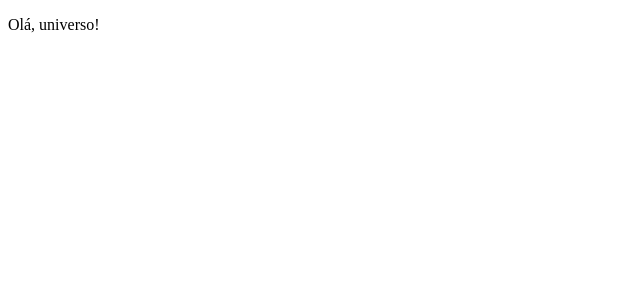
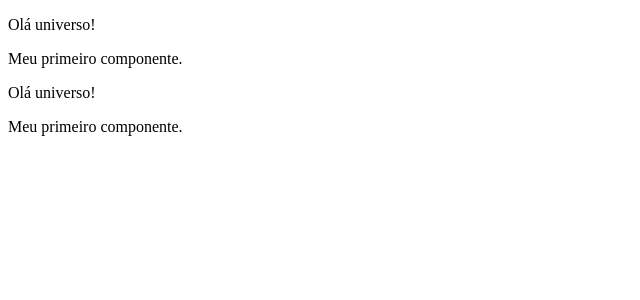
Before and after one commit to programadorcego/react-js, a React (Vite) app: page / in a window 1280 px wide. Shown: the top 300 px of the page, without its empty margins (0-640 px from the left). Built offline with nearby package versions, Linux system fonts and the light colour scheme.

Commit message:
Aula 03: Componentes

```diff
--- /dev/null
+++ b/src/App.jsx
@@ -0,0 +1,12 @@
+import React from "react";
+
+const App = () => {
+    return (
+        <div>
+            <p>Olá universo!</p>
+            <p>Meu primeiro componente.</p>
+        </div>
+    );
+}
+
+export default App;
--- a/src/main.jsx
+++ b/src/main.jsx
@@ -1,4 +1,10 @@
 import React from "react";
 import { createRoot } from "react-dom/client";
+import App from "./App";
 
-createRoot(document.querySelector("#root")).render(<p>Olá, universo!</p>);
+createRoot(document.querySelector("#root")).render(
+    <div>
+        <App />
+        <App />
+    </div>
+);
```
